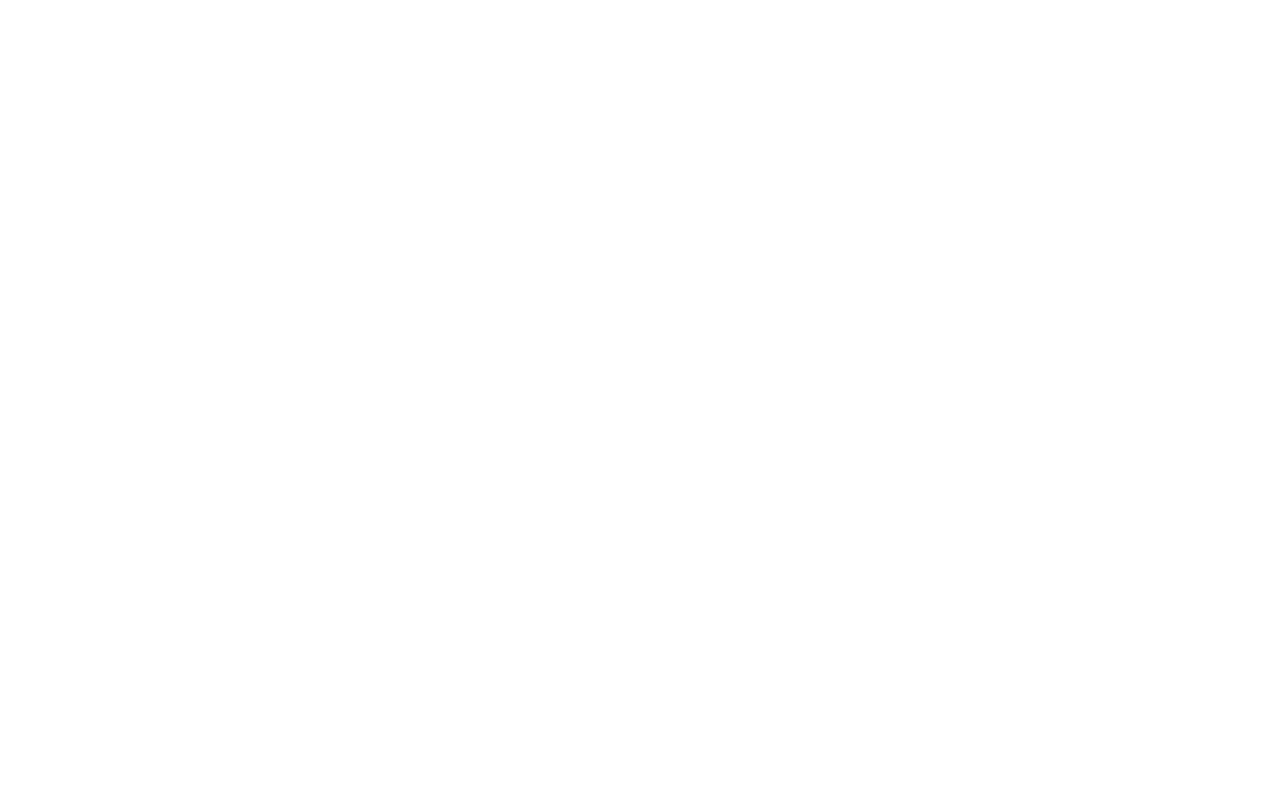
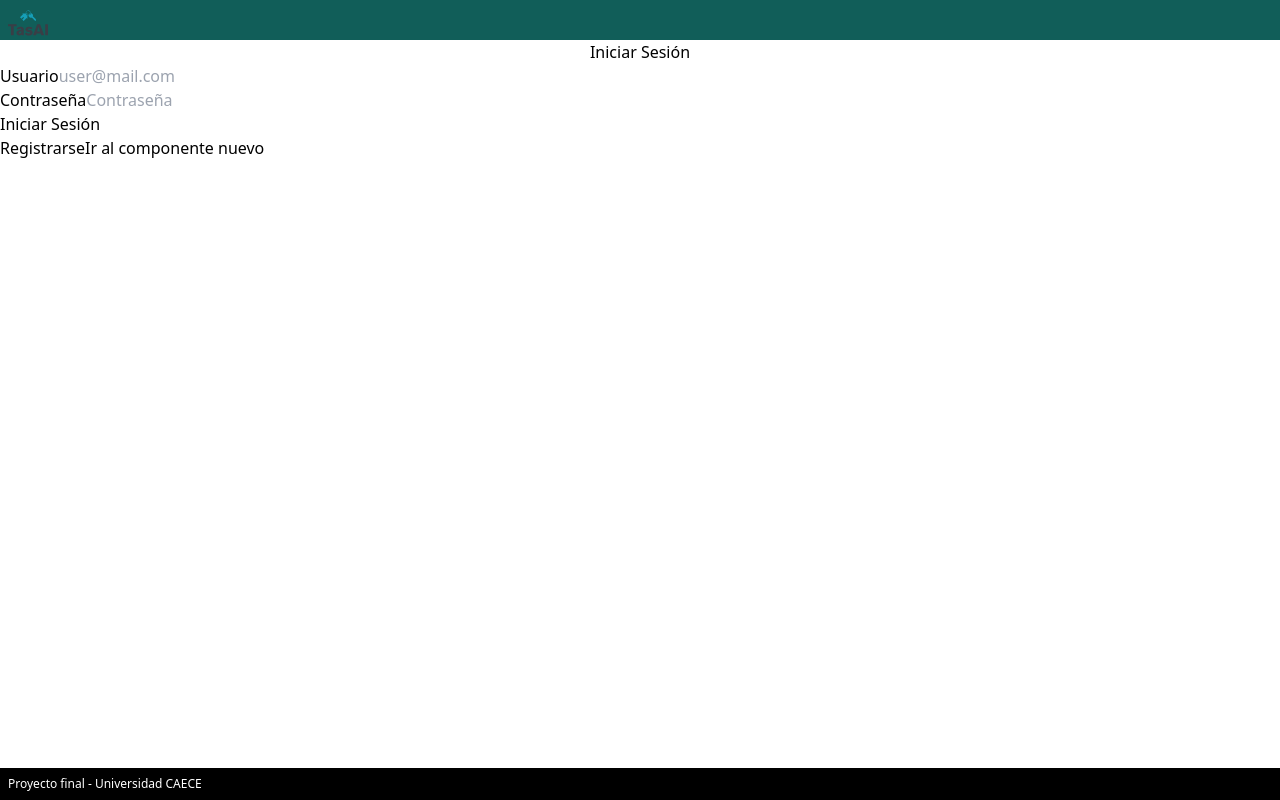
Before and after one commit to FedericoCandiolo/TasAI-FrontEnd, a Next.js app: page / in a window 1280 px wide. Built offline with nearby package versions, Linux system fonts and the light colour scheme.

Commit message:
Se corrige el commit anterior

```diff
--- a/src/app/layout.tsx
+++ b/src/app/layout.tsx
@@ -11,15 +11,15 @@
 };
 
 export default function RootLayout({ children }: { children: React.ReactNode }) {
-  // return (
-  //   <html lang="en">
-  //     <body>
-  //       <header className="bg-teal-800 h-10 p-2">
-  //           <Logo />
-  //       </header>
-  //       <main className="max-w-screen-xl max-h-screen-xl">{children}</main>
-  //       <footer className="bg-black p-2 text-white text-xs">Proyecto final - Universidad CAECE</footer>
-  //     </body>
-  //   </html>
-  // );
+  return (
+    <html lang="en">
+      <body>
+        <header className="bg-teal-800 h-10 p-2">
+            <Logo />
+        </header>
+        <main className="max-w-screen-xl max-h-screen-xl">{children}</main>
+        <footer className="bg-black p-2 text-white text-xs">Proyecto final - Universidad CAECE</footer>
+      </body>
+    </html>
+  );
 }
--- a/src/app/page.tsx
+++ b/src/app/page.tsx
@@ -6,5 +6,5 @@
 
 
 export default function Home() {
-  <Main />
+  return <Main />
 }
```
